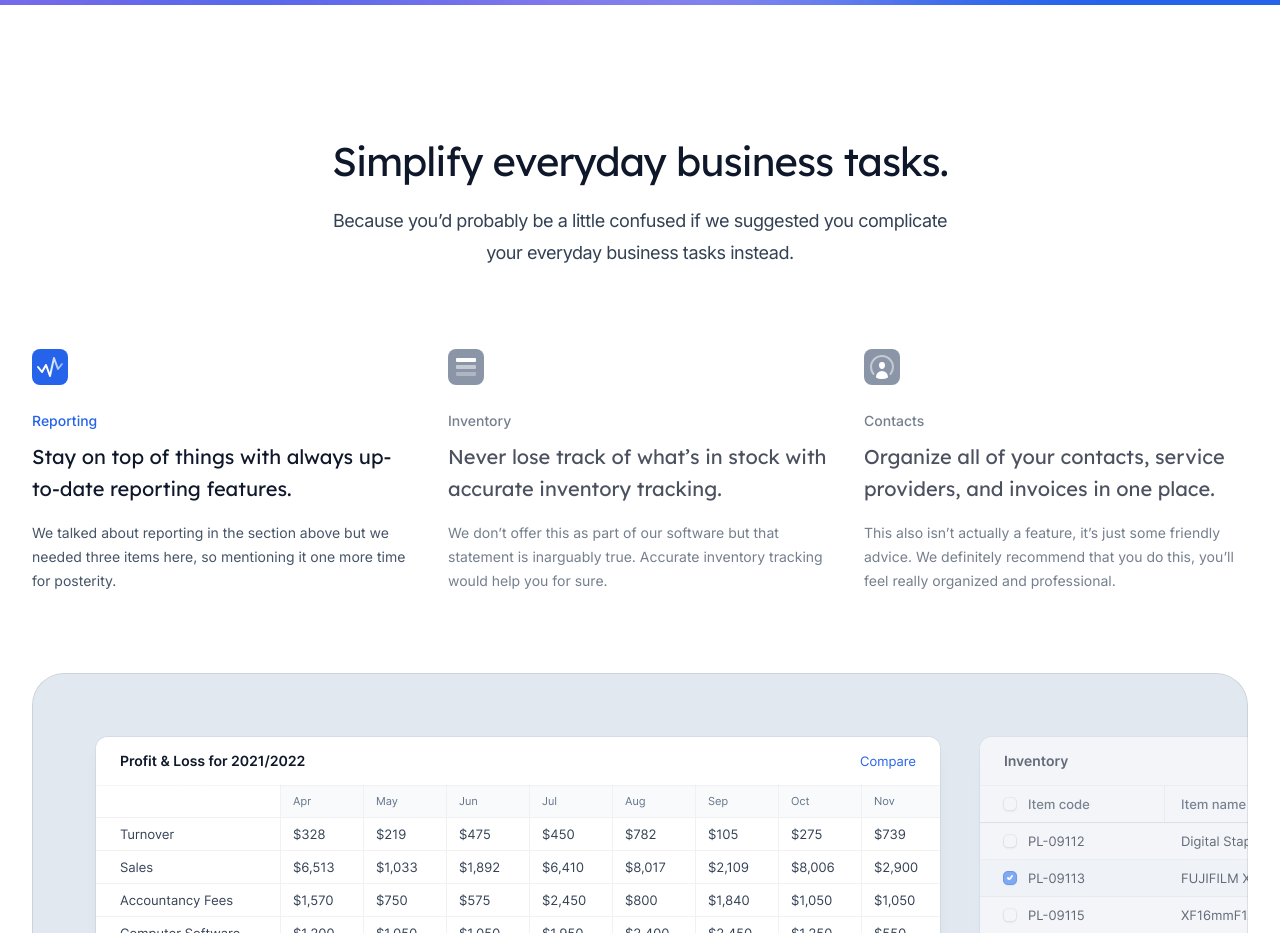
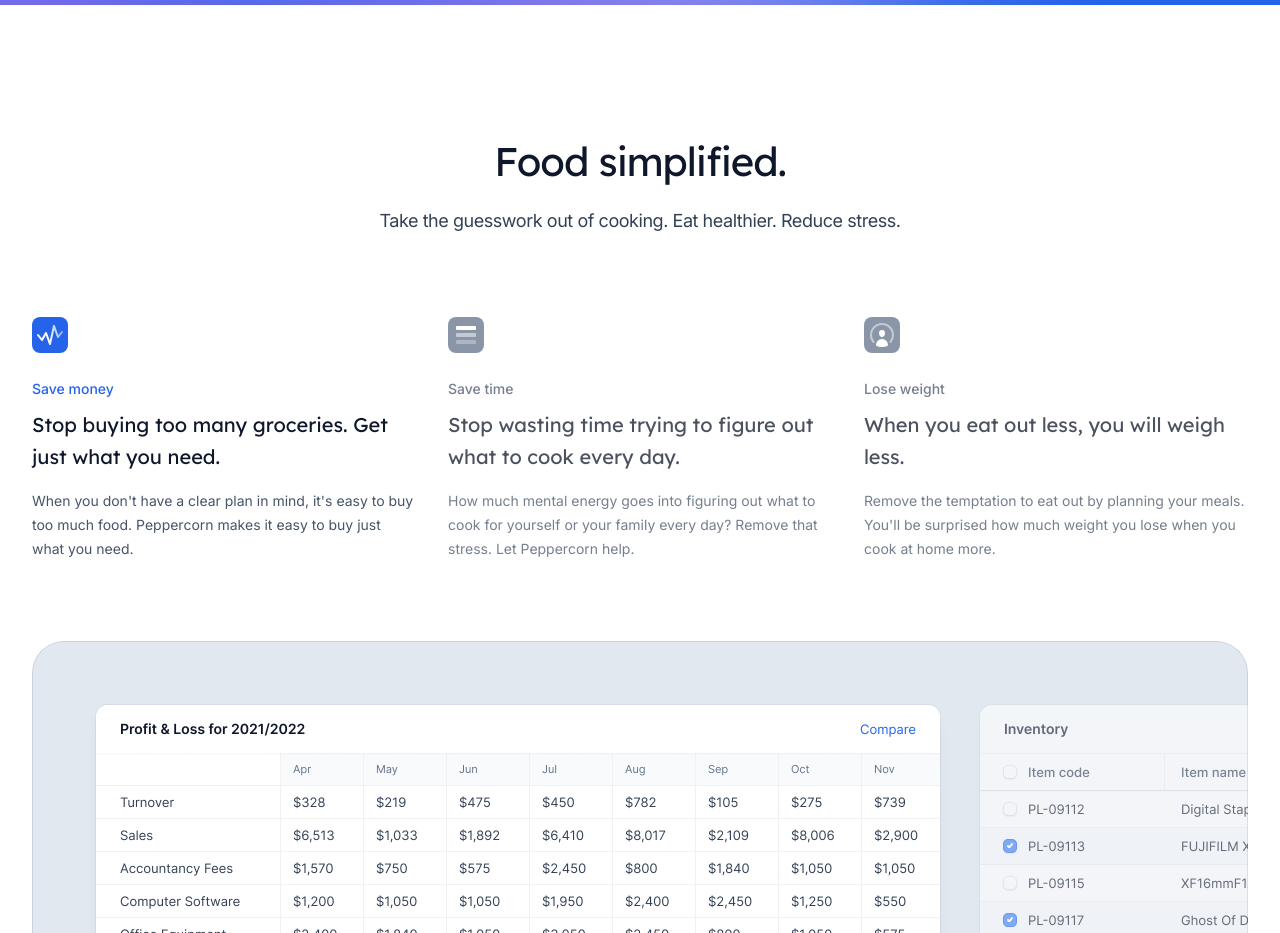
Before and after one commit to khaosophy/peppercorn, a Next.js app: page / in a window 1280 px wide. Shown: the part 1820-2753 px from the top of the page. Built offline with nearby package versions, Linux system fonts and the light colour scheme.

Commit message:
update copy of SecondaryFeatures

```diff
--- a/src/components/SecondaryFeatures.jsx
+++ b/src/components/SecondaryFeatures.jsx
@@ -9,13 +9,12 @@ import screenshotContacts from '@/assets/screenshots/contacts.png'
 import screenshotInventory from '@/assets/screenshots/inventory.png'
 import screenshotProfitLoss from '@/assets/screenshots/profit-loss.png'
 
-/* todo: update content/copy */
 const features = [
   {
-    name: 'Reporting',
-    summary: 'Stay on top of things with always up-to-date reporting features.',
+    name: 'Save money',
+    summary: 'Stop buying too many groceries. Get just what you need.',
     description:
-      'We talked about reporting in the section above but we needed three items here, so mentioning it one more time for posterity.',
+      'When you don\'t have a clear plan in mind, it\'s easy to buy too much food. Peppercorn makes it easy to buy just what you need.',
     image: screenshotProfitLoss,
     icon: function ReportingIcon() {
       let id = useId()
@@ -46,11 +45,11 @@ const features = [
     },
   },
   {
-    name: 'Inventory',
+    name: 'Save time',
     summary:
-      'Never lose track of what’s in stock with accurate inventory tracking.',
+      'Stop wasting time trying to figure out what to cook every day.',
     description:
-      'We don’t offer this as part of our software but that statement is inarguably true. Accurate inventory tracking would help you for sure.',
+      'How much mental energy goes into figuring out what to cook for yourself or your family every day? Remove that stress. Let Peppercorn help.',
     image: screenshotInventory,
     icon: function InventoryIcon() {
       return (
@@ -74,11 +73,11 @@ const features = [
     },
   },
   {
-    name: 'Contacts',
+    name: 'Lose weight',
     summary:
-      'Organize all of your contacts, service providers, and invoices in one place.',
+      'When you eat out less, you will weigh less.',
     description:
-      'This also isn’t actually a feature, it’s just some friendly advice. We definitely recommend that you do this, you’ll feel really organized and professional.',
+      'Remove the temptation to eat out by planning your meals. You\'ll be surprised how much weight you lose when you cook at home more.',
     image: screenshotContacts,
     icon: function ContactsIcon() {
       return (
@@ -218,11 +217,10 @@ export default function SecondaryFeatures() {
       <Container>
         <div className="mx-auto max-w-2xl md:text-center">
           <h2 className="font-display text-3xl tracking-tight text-slate-900 sm:text-4xl">
-            Simplify everyday business tasks.
+            Food simplified.
           </h2>
           <p className="mt-4 text-lg tracking-tight text-slate-700">
-            Because you’d probably be a little confused if we suggested you
-            complicate your everyday business tasks instead.
+            Take the guesswork out of cooking. Eat healthier. Reduce stress.
           </p>
         </div>
         <FeaturesMobile />
```
